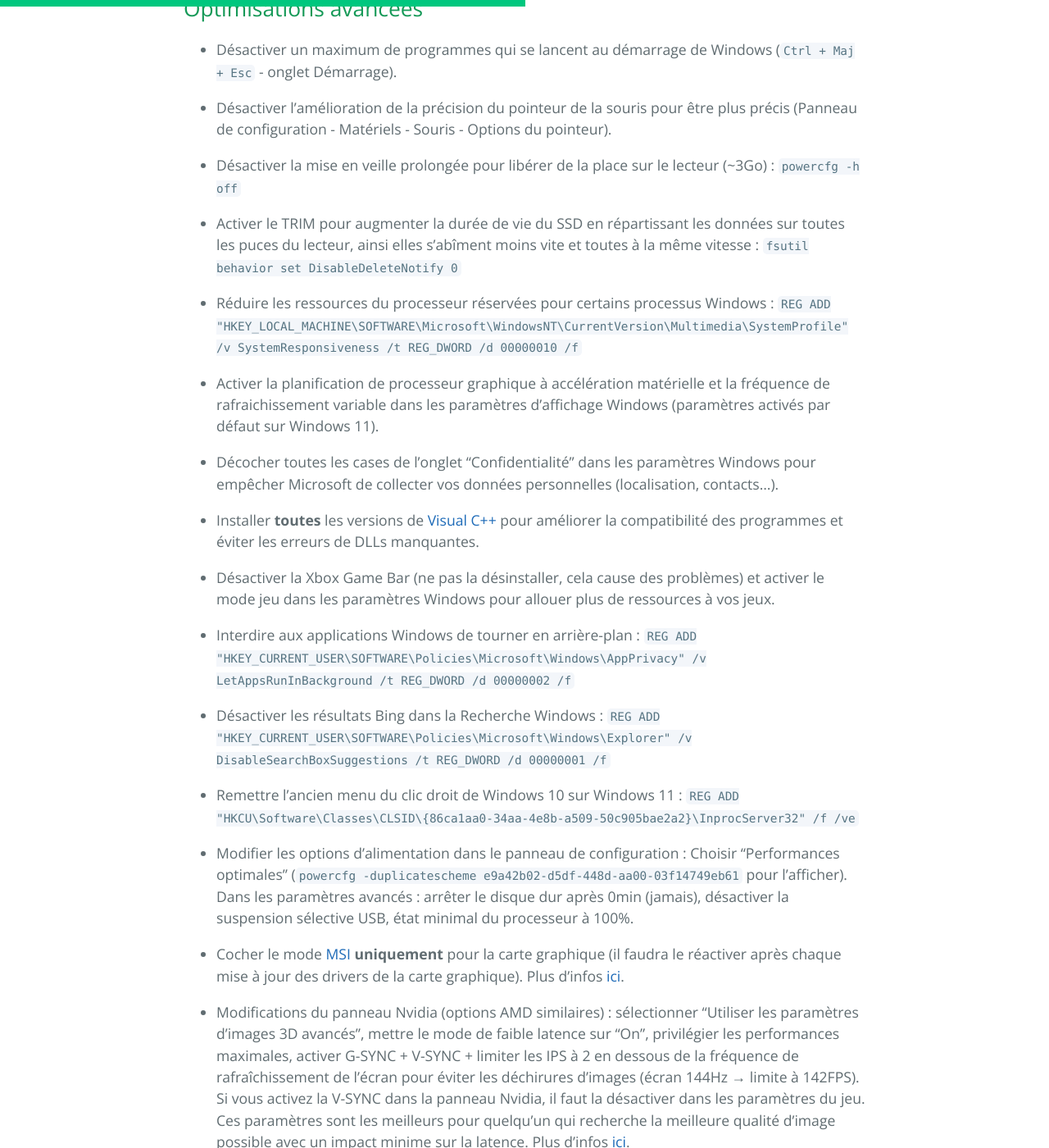
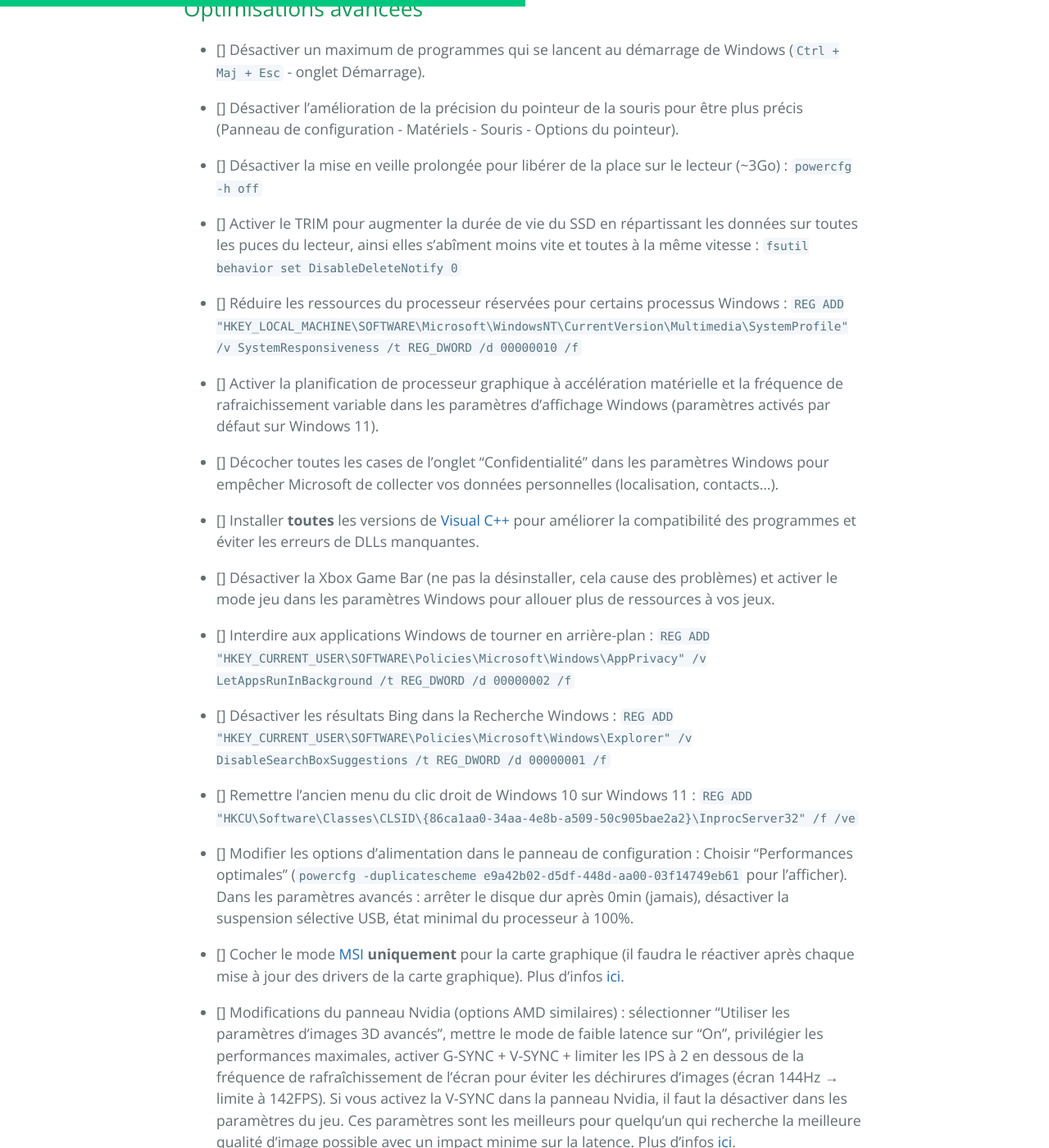
Before and after one commit to PouletEnSlip/pouletenslip.github.io, a Jekyll site: the page built from pages/opti.md, in a window 1280 px wide and 1400 px high, scrolled down 1089 px. Shown: the whole window at 82% size. Built offline with Jekyll 4.4.1, drawn with Linux system fonts in a browser that asks for light colours; comment, search, counter and statistics services are not loaded; our own code applies the rules of GitHub Pages for plain Markdown files; some of the changed text lies outside the part shown.

Commit message:
Update opti.md

```diff
--- a/pages/opti.md
+++ b/pages/opti.md
@@ -20,38 +20,38 @@ Voici des optimisations simples et saines pour un PC sous Windows 10/11. Ces man
 
 ## Optimisations avancées
 
-* Désactiver un maximum de programmes qui se lancent au démarrage de Windows (`Ctrl + Maj + Esc` - onglet Démarrage).
+* [] Désactiver un maximum de programmes qui se lancent au démarrage de Windows (`Ctrl + Maj + Esc` - onglet Démarrage).
 
-* Désactiver l’amélioration de la précision du pointeur de la souris pour être plus précis (Panneau de configuration - Matériels - Souris - Options du pointeur).
+* [] Désactiver l’amélioration de la précision du pointeur de la souris pour être plus précis (Panneau de configuration - Matériels - Souris - Options du pointeur).
 
-* Désactiver la mise en veille prolongée pour libérer de la place sur le lecteur (~3Go) : `powercfg -h off`
+* [] Désactiver la mise en veille prolongée pour libérer de la place sur le lecteur (~3Go) : `powercfg -h off`
 
-* Activer le TRIM pour augmenter la durée de vie du SSD en répartissant les données sur toutes les puces du lecteur, ainsi elles s’abîment moins vite et toutes à la même vitesse : `fsutil behavior set DisableDeleteNotify 0`
+* [] Activer le TRIM pour augmenter la durée de vie du SSD en répartissant les données sur toutes les puces du lecteur, ainsi elles s’abîment moins vite et toutes à la même vitesse : `fsutil behavior set DisableDeleteNotify 0`
 
-* Réduire les ressources du processeur réservées pour certains processus Windows : `REG ADD "HKEY_LOCAL_MACHINE\SOFTWARE\Microsoft\WindowsNT\CurrentVersion\Multimedia\SystemProfile" /v SystemResponsiveness /t REG_DWORD /d 00000010 /f`
+* [] Réduire les ressources du processeur réservées pour certains processus Windows : `REG ADD "HKEY_LOCAL_MACHINE\SOFTWARE\Microsoft\WindowsNT\CurrentVersion\Multimedia\SystemProfile" /v SystemResponsiveness /t REG_DWORD /d 00000010 /f`
 
-* Activer la planification de processeur graphique à accélération matérielle et la fréquence de rafraichissement variable dans les paramètres d’affichage Windows (paramètres activés par défaut sur Windows 11).
+* [] Activer la planification de processeur graphique à accélération matérielle et la fréquence de rafraichissement variable dans les paramètres d’affichage Windows (paramètres activés par défaut sur Windows 11).
 
-* Décocher toutes les cases de l’onglet "Confidentialité" dans les paramètres Windows pour empêcher Microsoft de collecter vos données personnelles (localisation, contacts...).
+* [] Décocher toutes les cases de l’onglet "Confidentialité" dans les paramètres Windows pour empêcher Microsoft de collecter vos données personnelles (localisation, contacts...).
 
-* Installer **toutes** les versions de [Visual C++](https://www.techpowerup.com/download/visual-c-redistributable-runtime-package-all-in-one/) pour améliorer la compatibilité des programmes et éviter les erreurs de DLLs manquantes.
+* [] Installer **toutes** les versions de [Visual C++](https://www.techpowerup.com/download/visual-c-redistributable-runtime-package-all-in-one/) pour améliorer la compatibilité des programmes et éviter les erreurs de DLLs manquantes.
 
-* Désactiver la Xbox Game Bar (ne pas la désinstaller, cela cause des problèmes) et activer le mode jeu dans les paramètres Windows pour allouer plus de ressources à vos jeux.
+* [] Désactiver la Xbox Game Bar (ne pas la désinstaller, cela cause des problèmes) et activer le mode jeu dans les paramètres Windows pour allouer plus de ressources à vos jeux.
 
-* Interdire aux applications Windows de tourner en arrière-plan : `REG ADD "HKEY_CURRENT_USER\SOFTWARE\Policies\Microsoft\Windows\AppPrivacy" /v LetAppsRunInBackground /t REG_DWORD /d 00000002 /f`
+* [] Interdire aux applications Windows de tourner en arrière-plan : `REG ADD "HKEY_CURRENT_USER\SOFTWARE\Policies\Microsoft\Windows\AppPrivacy" /v LetAppsRunInBackground /t REG_DWORD /d 00000002 /f`
 
-* Désactiver les résultats Bing dans la Recherche Windows : `REG ADD "HKEY_CURRENT_USER\SOFTWARE\Policies\Microsoft\Windows\Explorer" /v DisableSearchBoxSuggestions /t REG_DWORD /d 00000001 /f`
+* [] Désactiver les résultats Bing dans la Recherche Windows : `REG ADD "HKEY_CURRENT_USER\SOFTWARE\Policies\Microsoft\Windows\Explorer" /v DisableSearchBoxSuggestions /t REG_DWORD /d 00000001 /f`
 
-* Remettre l'ancien menu du clic droit de Windows 10 sur Windows 11 : `REG ADD "HKCU\Software\Classes\CLSID\{86ca1aa0-34aa-4e8b-a509-50c905bae2a2}\InprocServer32" /f /ve`
+* [] Remettre l'ancien menu du clic droit de Windows 10 sur Windows 11 : `REG ADD "HKCU\Software\Classes\CLSID\{86ca1aa0-34aa-4e8b-a509-50c905bae2a2}\InprocServer32" /f /ve`
 
-* Modifier les options d’alimentation dans le panneau de configuration : Choisir "Performances optimales" (`powercfg -duplicatescheme
+* [] Modifier les options d’alimentation dans le panneau de configuration : Choisir "Performances optimales" (`powercfg -duplicatescheme
 e9a42b02-d5df-448d-aa00-03f14749eb61` pour l’afficher). Dans les paramètres avancés : arrêter le disque dur après 0min (jamais), désactiver la suspension sélective USB, état minimal du processeur à 100%.
 
-* Cocher le mode [MSI](https://www.mediafire.com/file/ewpy1p0rr132thk/MSI_util_v3.zip/file) **uniquement** pour la carte graphique (il faudra le réactiver après chaque mise à jour des drivers de la carte graphique). Plus d'infos [ici](https://forum.malekal.com/viewtopic.php?t=62058).
+* [] Cocher le mode [MSI](https://www.mediafire.com/file/ewpy1p0rr132thk/MSI_util_v3.zip/file) **uniquement** pour la carte graphique (il faudra le réactiver après chaque mise à jour des drivers de la carte graphique). Plus d'infos [ici](https://forum.malekal.com/viewtopic.php?t=62058).
 
-* Modifications du panneau Nvidia (options AMD similaires) : sélectionner "Utiliser les paramètres d’images 3D avancés", mettre le mode de faible latence sur "On", privilégier les performances maximales, activer G-SYNC + V-SYNC + limiter les IPS à 2 en dessous de la fréquence de rafraîchissement de l’écran pour éviter les déchirures d’images (écran 144Hz → limite à 142FPS). Si vous activez la V-SYNC dans la panneau Nvidia, il faut la désactiver dans les paramètres du jeu. Ces paramètres sont les meilleurs pour quelqu'un qui recherche la meilleure qualité d'image possible avec un impact minime sur la latence. Plus d'infos [ici](https://blurbusters.com/gsync/gsync101-input-lag-tests-and-settings/14/).
+* [] Modifications du panneau Nvidia (options AMD similaires) : sélectionner "Utiliser les paramètres d’images 3D avancés", mettre le mode de faible latence sur "On", privilégier les performances maximales, activer G-SYNC + V-SYNC + limiter les IPS à 2 en dessous de la fréquence de rafraîchissement de l’écran pour éviter les déchirures d’images (écran 144Hz → limite à 142FPS). Si vous activez la V-SYNC dans la panneau Nvidia, il faut la désactiver dans les paramètres du jeu. Ces paramètres sont les meilleurs pour quelqu'un qui recherche la meilleure qualité d'image possible avec un impact minime sur la latence. Plus d'infos [ici](https://blurbusters.com/gsync/gsync101-input-lag-tests-and-settings/14/).
 
-* Overclocker sa carte graphique (Nvidia et AMD) : l'overclocking permet d'augmenter la fréquence d'horloge de la carte graphique et ainsi avoir plus de performances en jeu. Cependant la température de la carte risque d'augmenter. Personnellement j'utilise [Afterburner](https://www.msi.com/Landing/afterburner/graphics-cards) et [Kombustor](https://msikombustor.com/). Tuto disponible [ici](https://www.youtube.com/watch?v=64GJck-GWaM). Dans ce tuto, Unigine Heaven est utilisé, je préfère Kombustor car il permet de scanner le nombre d'artefacts (il faut cocher la case sur l'écran d'accueil et choisir votre résolution native). Un overclocking peut être stable sur Unigine Heaven mais l'ordinateur peut crasher sur un jeu plus gourmand en ressources. Un overclocking est considéré comme stable si la température de la carte ne dépasse pas 85°C et que Kombustor ne détecte **aucun** artefact en 5-10 minutes. Je déconseille l'overclocking du processeur et de la RAM, c'est très fastidieux, le gain est minime et peut déstabiliser la machine.
+* [] Overclocker sa carte graphique (Nvidia et AMD) : l'overclocking permet d'augmenter la fréquence d'horloge de la carte graphique et ainsi avoir plus de performances en jeu. Cependant la température de la carte risque d'augmenter. Personnellement j'utilise [Afterburner](https://www.msi.com/Landing/afterburner/graphics-cards) et [Kombustor](https://msikombustor.com/). Tuto disponible [ici](https://www.youtube.com/watch?v=64GJck-GWaM). Dans ce tuto, Unigine Heaven est utilisé, je préfère Kombustor car il permet de scanner le nombre d'artefacts (il faut cocher la case sur l'écran d'accueil et choisir votre résolution native). Un overclocking peut être stable sur Unigine Heaven mais l'ordinateur peut crasher sur un jeu plus gourmand en ressources. Un overclocking est considéré comme stable si la température de la carte ne dépasse pas 85°C et que Kombustor ne détecte **aucun** artefact en 5-10 minutes. Je déconseille l'overclocking du processeur et de la RAM, c'est très fastidieux, le gain est minime et peut déstabiliser la machine.
 
 ## Optionnel
 
```
